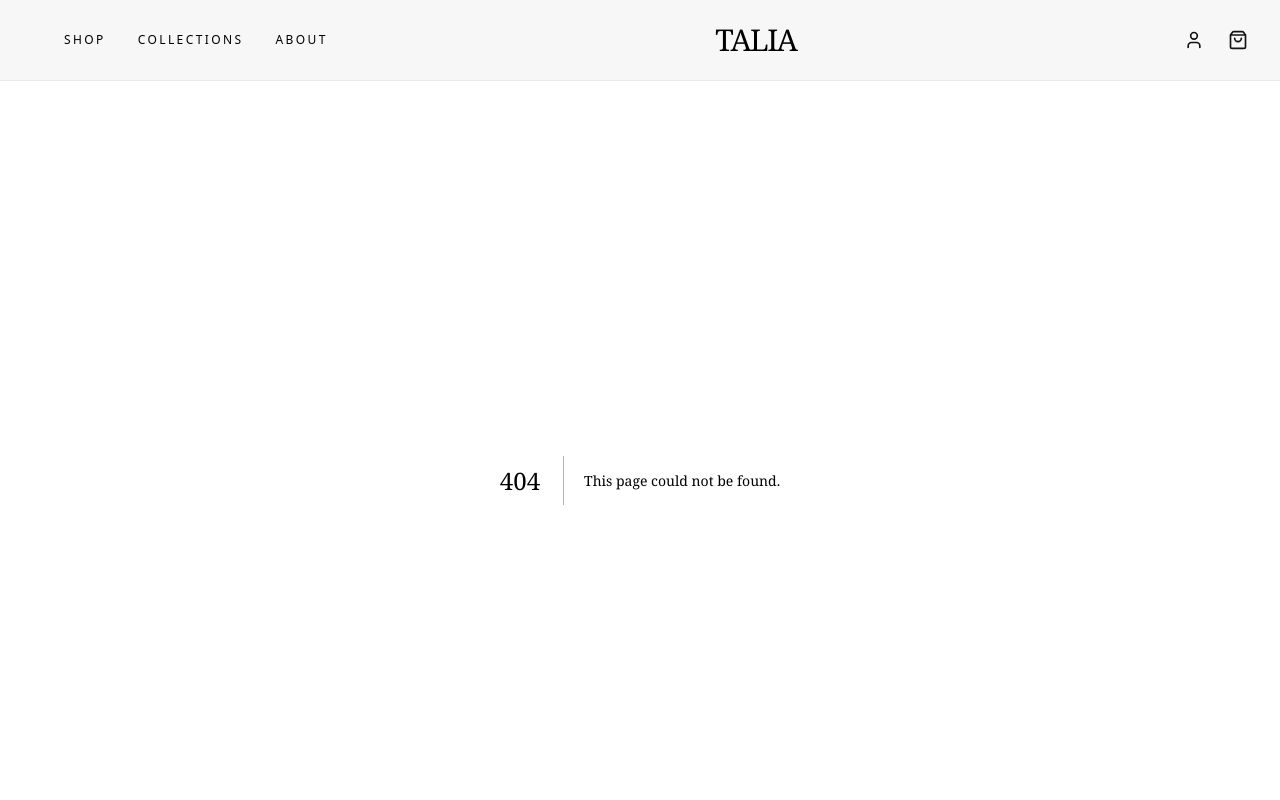
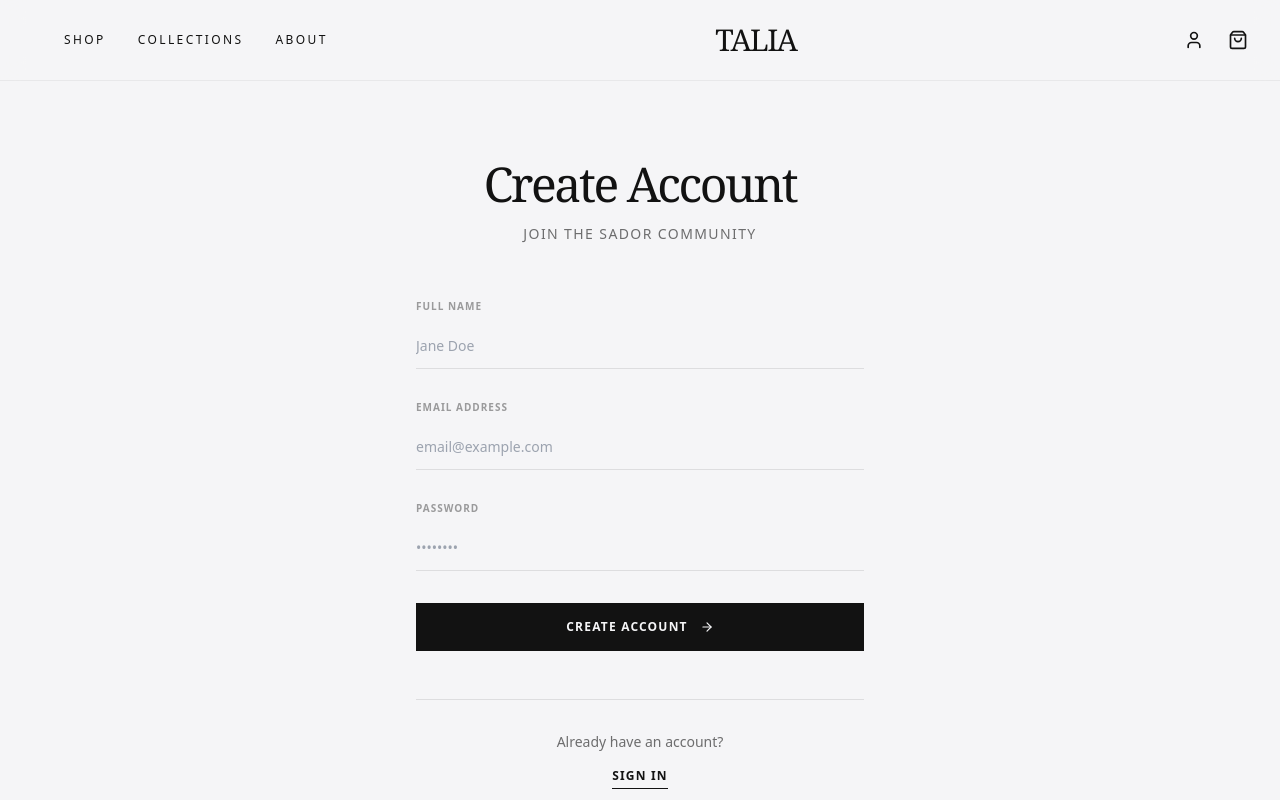
Before and after one commit to rodas-awgichew/Talia-Ecommerce-Web-App, a Next.js app: page /auth/signup in a window 1280 px wide. Before the commit this address had no page. Shown: the top 800 px of the page. Built offline with nearby package versions, Linux system fonts and the light colour scheme.

Commit message:
feat: integrated sign up page.

```diff
--- /dev/null
+++ b/app/auth/signup/page.tsx
@@ -0,0 +1,89 @@
+"use client";
+
+import Link from 'next/link';
+import { motion } from 'motion/react';
+import { useState } from 'react';
+import { ArrowRight } from 'lucide-react';
+
+export default function Signup() {
+  const [email, setEmail] = useState('');
+  const [password, setPassword] = useState('');
+  const [name, setName] = useState('');
+
+  const handleSubmit = (e: React.FormEvent) => {
+    e.preventDefault();
+    // Handle signup logic
+    console.log('Signup attempt:', { name, email, password });
+  };
+
+  return (
+    <div className="max-w-7xl mx-auto px-4 sm:px-6 lg:px-8 py-20 flex flex-col items-center justify-center min-h-[70vh]">
+      <motion.div
+        initial={{ opacity: 0, y: 20 }}
+        animate={{ opacity: 1, y: 0 }}
+        className="w-full max-w-md space-y-12"
+      >
+        <div className="text-center space-y-4">
+          <h1 className="text-5xl tracking-tighter">Create Account</h1>
+          <p className="text-charcoal/60 text-sm uppercase tracking-widest font-medium">Join the Sador community</p>
+        </div>
+
+        <form onSubmit={handleSubmit} className="space-y-8">
+          <div className="space-y-6">
+            <div className="space-y-2">
+              <label className="text-[10px] uppercase tracking-widest font-bold text-charcoal/40">Full Name</label>
+              <input
+                type="text"
+                value={name}
+                onChange={(e) => setName(e.target.value)}
+                required
+                className="w-full bg-transparent border-b border-charcoal/10 py-3 focus:border-charcoal outline-none transition-colors text-sm"
+                placeholder="Jane Doe"
+              />
+            </div>
+            <div className="space-y-2">
+              <label className="text-[10px] uppercase tracking-widest font-bold text-charcoal/40">Email Address</label>
+              <input
+                type="email"
+                value={email}
+                onChange={(e) => setEmail(e.target.value)}
+                required
+                className="w-full bg-transparent border-b border-charcoal/10 py-3 focus:border-charcoal outline-none transition-colors text-sm"
+                placeholder="email@example.com"
+              />
+            </div>
+            <div className="space-y-2">
+              <label className="text-[10px] uppercase tracking-widest font-bold text-charcoal/40">Password</label>
+              <input
+                type="password"
+                value={password}
+                onChange={(e) => setPassword(e.target.value)}
+                required
+                className="w-full bg-transparent border-b border-charcoal/10 py-3 focus:border-charcoal outline-none transition-colors text-sm"
+                placeholder="••••••••"
+              />
+            </div>
+          </div>
+
+          <button
+            type="submit"
+            className="w-full py-4 bg-charcoal text-bone text-xs uppercase tracking-widest font-bold hover:bg-sand transition-all flex items-center justify-center space-x-3"
+          >
+            <span>Create Account</span>
+            <ArrowRight size={14} />
+          </button>
+        </form>
+
+        <div className="text-center space-y-4 pt-8 border-t border-charcoal/10">
+          <p className="text-sm text-charcoal/60">Already have an account?</p>
+          <Link
+            href="/auth/login"
+            className="inline-block text-xs uppercase tracking-widest font-bold border-b border-charcoal pb-1 hover:text-sand hover:border-sand transition-all"
+          >
+            Sign In
+          </Link>
+        </div>
+      </motion.div>
+    </div>
+  );
+}
```
